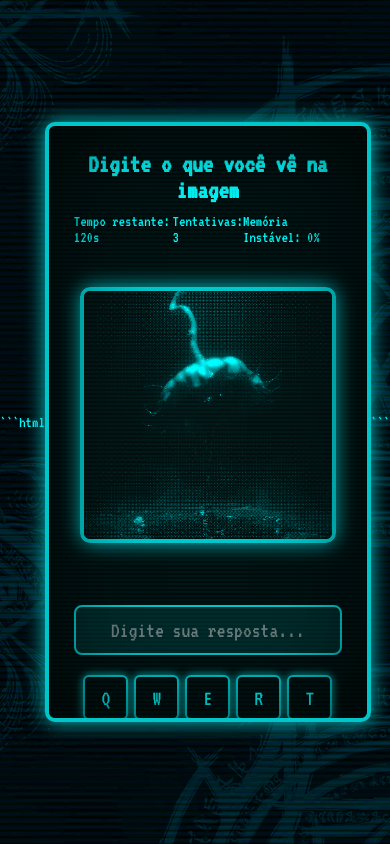
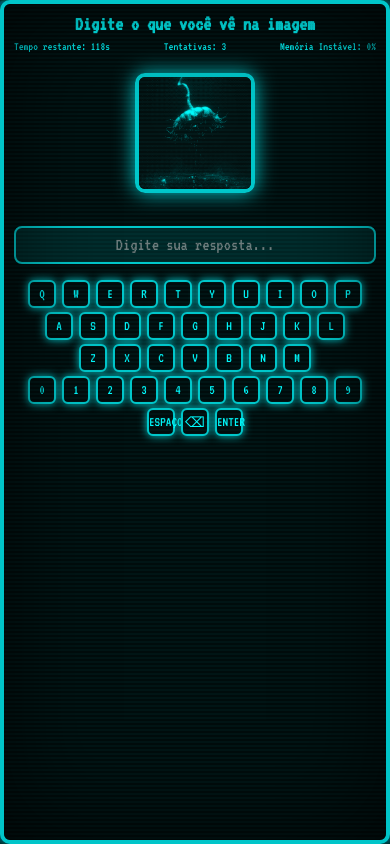
Before and after one commit to Cartografool/SALA-AZUL, a plain HTML site: page index.html in a window 390 px wide. Both pictures are taken after a click on the button "INICIAR". Drawn offline with Linux system fonts and the light colour scheme.

Commit message:
Refactor index.html for game enhancements
Updated HTML structure and styles for the game interface, added timer functionality, and improved input handling.

````diff
--- a/index.html
+++ b/index.html
@@ -1,196 +1,292 @@
-```html
-<!DOCTYPE html>
+<!doctype html>
 <html lang="pt-BR">
   <head>
-<meta charset="UTF-8">
-<meta name="viewport" content="width=device-width, initial-scale=1">
+    <meta charset="UTF-8" />
+    <meta name="viewport" content="width=device-width, initial-scale=1" />
     <title>SALA AZUL</title>
 
     <style>
       @import url("https://fonts.googleapis.com/css2?family=VT323&display=swap");
 
-*{margin:0;padding:0;box-sizing:border-box;}
-
-html,body{
-background:url("background.png"),linear-gradient(to bottom,#000000,#0a0003);
-font-family:"VT323",monospace;
-color:#00fcff;
-height:100vh;
-display:flex;
-justify-content:center;
-align-items:center;
-overflow:hidden;
+      * {
+        margin: 0;
+        padding: 0;
+        box-sizing: border-box;
       }
 
-.crt-container{width:800px;height:600px;position:relative;}
-
-.crt{
-width:100%;
-height:100%;
-background:black;
-border:4px solid #00c5c9;
-border-radius:10px;
-box-shadow:0 0 20px #00c5c9;
-overflow:hidden;
-position:relative;
+      html,
+      body {
+        background:
+          url("background.png"), linear-gradient(to bottom, #000000, #0a0003);
+        font-family: "VT323", monospace;
+        color: #00fcff;
+        height: 100vh;
+        display: flex;
+        justify-content: center;
+        align-items: center;
+        overflow: hidden;
       }
 
-.scanlines,.flicker,.vignette{
-position:absolute;
-width:100%;
-height:100%;
-pointer-events:none;
+      .crt-container {
+        width: 800px;
+        height: 600px;
+        position: relative;
       }
 
-.scanlines{
-background:linear-gradient(to bottom,rgba(0,255,255,.03),rgba(0,255,255,.1),rgba(0,255,255,.03));
-background-size:100% 4px;
+      .crt {
+        width: 100%;
+        height: 100%;
+        background: black;
+        border: 4px solid #00c5c9;
+        border-radius: 10px;
+        box-shadow: 0 0 20px #00c5c9;
+        overflow: hidden;
+        position: relative;
       }
 
-.flicker{
-background:rgba(0,0,0,.05);
-animation:flicker .3s infinite;
+      .scanlines,
+      .flicker,
+      .vignette {
+        position: absolute;
+        width: 100%;
+        height: 100%;
+        pointer-events: none;
       }
 
-@keyframes flicker{
-0%,20%,100%{opacity:.1}
-25%{opacity:.5}
-30%{opacity:.2}
+      .scanlines {
+        background: linear-gradient(
+          to bottom,
+          rgba(0, 255, 255, 0.03),
+          rgba(0, 255, 255, 0.1),
+          rgba(0, 255, 255, 0.03)
+        );
+        background-size: 100% 4px;
       }
 
-.vignette{box-shadow:inset 0 0 100px rgba(0,0,0,.7)}
-
-.menu{
-position:absolute;
-width:100%;
-height:100%;
-display:flex;
-flex-direction:column;
-justify-content:center;
-align-items:center;
-text-align:center;
+      .flicker {
+        background: rgba(0, 0, 0, 0.05);
+        animation: flicker 0.3s infinite;
       }
 
-.menu h1{
-font-size:70px;
-margin-bottom:40px;
-text-shadow:0 0 20px #00fcff;
+      @keyframes flicker {
+        0%,
+        20%,
+        100% {
+          opacity: 0.1;
+        }
+        25% {
+          opacity: 0.5;
+        }
+        30% {
+          opacity: 0.2;
+        }
       }
 
-.menu button{
-font-family:"VT323",monospace;
-font-size:28px;
-margin:10px;
-padding:10px 40px;
-background:black;
-color:#00fcff;
-border:2px solid #00c5c9;
-cursor:pointer;
-box-shadow:0 0 10px #00c5c9;
+      .vignette {
+        box-shadow: inset 0 0 100px rgba(0, 0, 0, 0.7);
       }
 
-.menu-message{
-margin-top:20px;
-font-size:20px;
-white-space:pre-line;
+      .menu {
+        position: absolute;
+        width: 100%;
+        height: 100%;
+        display: flex;
+        flex-direction: column;
+        justify-content: center;
+        align-items: center;
+        text-align: center;
       }
 
-.container{
-display:none;
-flex-direction:column;
-width:100%;
-height:100%;
-padding:25px;
-gap:10px;
+      .menu h1 {
+        font-size: 70px;
+        margin-bottom: 40px;
+        text-shadow: 0 0 20px #00fcff;
       }
 
-.title{text-align:center;font-size:26px}
-
-.status-bar{
-display:flex;
-justify-content:space-between;
-font-size:16px;
+      .menu button {
+        font-family: "VT323", monospace;
+        font-size: 28px;
+        margin: 10px;
+        padding: 10px 40px;
+        background: black;
+        color: #00fcff;
+        border: 2px solid #00c5c9;
+        cursor: pointer;
+        box-shadow: 0 0 10px #00c5c9;
       }
 
-.image-box{
-display:flex;
-justify-content:center;
-align-items:center;
-height:320px;
+      .menu-message {
+        margin-top: 20px;
+        font-size: 20px;
+        white-space: pre-line;
       }
 
-.image-box img{
-max-height:80%;
-border:4px solid #00c5c9;
-border-radius:10px;
-box-shadow:0 0 20px #00c5c9;
+      .container {
+        display: none;
+        flex-direction: column;
+        width: 100%;
+        height: 100%;
+        padding: 25px;
+        gap: 10px;
       }
 
-.message-box{text-align:center;font-size:18px;font-weight:bold}
-
-.hint-box{text-align:center;font-size:14px;color:#8bfaff}
-
-.input-container{
-display:flex;
-justify-content:center;
+      .title {
+        text-align: center;
+        font-size: 26px;
       }
 
-#answer-input{
-width:100%;
-max-width:480px;
-background:rgba(0,255,255,.1);
-border:2px solid #00c5c9;
-border-radius:8px;
-padding:12px;
-font-family:"VT323",monospace;
-font-size:22px;
-color:#00fcff;
-text-align:center;
-pointer-events:none;
+      .status-bar {
+        display: flex;
+        justify-content: space-between;
+        font-size: 16px;
       }
 
-/* TECLADO */
-
-.virtual-keyboard{
-display:none;
-flex-direction:column;
-align-items:center;
-gap:6px;
-margin-top:10px;
+      .image-box {
+        display: flex;
+        justify-content: center;
+        align-items: center;
+        height: 320px;
       }
 
-.kb-row{
-display:flex;
-justify-content:center;
-gap:6px;
-flex-wrap:wrap;
+      .image-box img {
+        max-height: 80%;
+        border: 4px solid #00c5c9;
+        border-radius: 10px;
+        box-shadow: 0 0 20px #00c5c9;
       }
 
-.virtual-keyboard button{
-font-family:"VT323",monospace;
-font-size:22px;
-width:45px;
-height:45px;
-background:black;
-color:#00fcff;
-border:2px solid #00c5c9;
-border-radius:6px;
-box-shadow:0 0 8px #00c5c9;
-cursor:pointer;
+      .message-box {
+        text-align: center;
+        font-size: 18px;
+        font-weight: bold;
       }
 
-.kb-space{width:140px}
-.kb-enter{width:90px}
-.kb-back{width:60px}
+      .hint-box {
+        text-align: center;
+        font-size: 14px;
+        color: #8bfaff;
+      }
 
+      .input-container {
+        display: flex;
+        justify-content: center;
+      }
+
+      #answer-input {
+        width: 100%;
+        max-width: 480px;
+        background: rgba(0, 255, 255, 0.1);
+        border: 2px solid #00c5c9;
+        border-radius: 8px;
+        padding: 12px;
+        font-family: "VT323", monospace;
+        font-size: 22px;
+        color: #00fcff;
+        text-align: center;
+        pointer-events: none;
+      }
+
+      /* teclado */
+
+      .virtual-keyboard {
+        display: none;
+        flex-direction: column;
+        align-items: center;
+        gap: 6px;
+        margin-top: 10px;
+      }
+
+      .kb-row {
+        display: flex;
+        justify-content: center;
+        gap: 6px;
+        flex-wrap: wrap;
+      }
+
+      .virtual-keyboard button {
+        font-family: "VT323", monospace;
+        font-size: 22px;
+        width: 45px;
+        height: 45px;
+        background: black;
+        color: #00fcff;
+        border: 2px solid #00c5c9;
+        border-radius: 6px;
+        box-shadow: 0 0 8px #00c5c9;
+        cursor: pointer;
+      }
+
+      .kb-space {
+        width: 140px;
+      }
+      .kb-enter {
+        width: 90px;
+      }
+      .kb-back {
+        width: 60px;
+      }
+
+      /* MOBILE */
+
+      @media (max-width: 700px) {
+        html,
+        body {
+          align-items: flex-start;
+        }
+
+        .crt-container {
+          width: 100vw;
+          height: 100vh;
+        }
+
+        .container {
+          padding: 10px;
+          gap: 6px;
+        }
+
+        .title {
+          font-size: 20px;
+        }
+
+        .status-bar {
+          font-size: 12px;
+        }
+
+        .image-box {
+          height: 150px;
+        }
+
+        #answer-input {
+          font-size: 18px;
+          padding: 8px;
+        }
+
+        .virtual-keyboard {
+          gap: 4px;
+        }
+
+        .virtual-keyboard button {
+          width: 28px;
+          height: 28px;
+          font-size: 14px;
+        }
+
+        .kb-space {
+          width: 70px;
+        }
+        .kb-enter {
+          width: 55px;
+        }
+        .kb-back {
+          width: 35px;
+        }
+      }
     </style>
   </head>
 
   <body>
-
     <div class="crt-container">
       <div class="crt">
-
         <div class="scanlines"></div>
         <div class="flicker"></div>
         <div class="vignette"></div>
@@ -203,7 +299,6 @@ cursor:pointer;
         </div>
 
         <div class="container" id="game-container">
-
           <h1 class="title">Digite o que você vê na imagem</h1>
 
           <div class="status-bar">
@@ -213,39 +308,46 @@ cursor:pointer;
           </div>
 
           <div class="image-box">
-<img id="game-image">
+            <img id="game-image" />
           </div>
 
           <div class="message-box" id="message"></div>
           <div class="hint-box" id="hint"></div>
 
           <div class="input-container">
-<input id="answer-input" readonly inputmode="none" placeholder="Digite sua resposta...">
+            <input
+              id="answer-input"
+              readonly
+              inputmode="none"
+              placeholder="Digite sua resposta..."
+            />
           </div>
 
-<!-- TECLADO -->
-
           <div class="virtual-keyboard" id="keyboard">
-
             <div class="kb-row">
-<button>Q</button><button>W</button><button>E</button><button>R</button><button>T</button>
-<button>Y</button><button>U</button><button>I</button><button>O</button><button>P</button>
+              <button>Q</button><button>W</button><button>E</button
+              ><button>R</button><button>T</button> <button>Y</button
+              ><button>U</button><button>I</button><button>O</button
+              ><button>P</button>
             </div>
 
             <div class="kb-row">
-<button>A</button><button>S</button><button>D</button><button>F</button>
-<button>G</button><button>H</button><button>J</button><button>K</button><button>L</button>
+              <button>A</button><button>S</button><button>D</button
+              ><button>F</button> <button>G</button><button>H</button
+              ><button>J</button><button>K</button><button>L</button>
             </div>
 
             <div class="kb-row">
-<button>Z</button><button>X</button><button>C</button><button>V</button>
-<button>B</button><button>N</button><button>M</button>
+              <button>Z</button><button>X</button><button>C</button
+              ><button>V</button> <button>B</button><button>N</button
+              ><button>M</button>
             </div>
 
             <div class="kb-row">
-<button>0</button><button>1</button><button>2</button><button>3</button>
-<button>4</button><button>5</button><button>6</button><button>7</button>
-<button>8</button><button>9</button>
+              <button>0</button><button>1</button><button>2</button
+              ><button>3</button> <button>4</button><button>5</button
+              ><button>6</button><button>7</button> <button>8</button
+              ><button>9</button>
             </div>
 
             <div class="kb-row">
@@ -253,21 +355,17 @@ cursor:pointer;
               <button class="kb-back">⌫</button>
               <button class="kb-enter">ENTER</button>
             </div>
-
           </div>
-
         </div>
 
         <audio id="sound-enter" src="enter.wav"></audio>
         <audio id="sound-correct" src="correct.wav"></audio>
         <audio id="sound-wrong" src="wrong.wav"></audio>
         <audio id="sound-typing" src="typing.wav"></audio>
-
       </div>
     </div>
 
     <script>
-
       const keyboard = document.getElementById("keyboard");
       const answerInputEl = document.getElementById("answer-input");
 
@@ -279,7 +377,8 @@ const gameContainer = document.getElementById("game-container");
       const menuMessage = document.getElementById("menu-message");
 
       const messageEl = document.getElementById("message");
-const hintEl = document.getElementById("hint");
+      const timerEl = document.getElementById("timer");
+      const attemptsEl = document.getElementById("attempts");
 
       const soundEnter = document.getElementById("sound-enter");
       const soundCorrect = document.getElementById("sound-correct");
@@ -287,93 +386,119 @@ const soundWrong = document.getElementById("sound-wrong");
       const soundTyping = document.getElementById("sound-typing");
 
       const IMAGES_AND_ANSWERS = [
-{image:"imagens/imagem1.png",answers:["flor murcha","planta murcha"]},
-{image:"imagens/imagem2.png",answers:["boneco sem olhos"]},
-{image:"imagens/imagem3.png",answers:["numero 3","3 riscado"]},
-{image:"imagens/imagem4.png",answers:["vela e sombra"]},
-{image:"imagens/imagem5.png",answers:["espiral"]}
+        {
+          image: "imagens/imagem1.png",
+          answers: ["flor murcha", "planta murcha"],
+        },
+        { image: "imagens/imagem2.png", answers: ["boneco sem olhos"] },
+        { image: "imagens/imagem3.png", answers: ["numero 3", "3 riscado"] },
+        { image: "imagens/imagem4.png", answers: ["vela e sombra"] },
+        { image: "imagens/imagem5.png", answers: ["espiral"] },
       ];
 
-let currentIndex=0;
+      let currentIndex = 0;
+      let tempoRestante = 120;
+      let tentativas = 3;
 
-startBtn.onclick=()=>{
-menu.style.display="none";
-gameContainer.style.display="flex";
-keyboard.style.display="flex";
+      function iniciarTimer() {
+        setInterval(() => {
+          tempoRestante--;
+          timerEl.textContent = "Tempo restante: " + tempoRestante + "s";
+          if (tempoRestante <= 0) {
+            messageEl.textContent = "TEMPO ESGOTADO!";
+            keyboard.style.display = "none";
+          }
+        }, 1000);
+      }
+
+      startBtn.onclick = () => {
+        menu.style.display = "none";
+        gameContainer.style.display = "flex";
+        keyboard.style.display = "flex";
         mostrarImagem();
+        iniciarTimer();
         soundEnter.play();
       };
 
-helpBtn.onclick=()=>{
-menuMessage.textContent=
-"Observe a imagem e descreva o que vê.\n"+
-"Use palavras simples.\n"+
-"3 tentativas por imagem.";
+      helpBtn.onclick = () => {
+        menuMessage.textContent =
+          "Observe a imagem e descreva o que vê.\nUse palavras simples.\n3 tentativas por imagem.";
       };
 
-function mostrarImagem(){
-document.getElementById("game-image").src=IMAGES_AND_ANSWERS[currentIndex].image;
-answerInputEl.value="";
-messageEl.textContent="";
+      function mostrarImagem() {
+        document.getElementById("game-image").src =
+          IMAGES_AND_ANSWERS[currentIndex].image;
+        answerInputEl.value = "";
+        messageEl.textContent = "";
+        tentativas = 3;
+        attemptsEl.textContent = "Tentativas: " + tentativas;
       }
 
-function verificarResposta(){
+      function verificarResposta() {
+        const resposta = answerInputEl.value.trim().toLowerCase();
+        const respostas = IMAGES_AND_ANSWERS[currentIndex].answers;
 
-const resposta=answerInputEl.value.trim().toLowerCase();
-const respostas=IMAGES_AND_ANSWERS[currentIndex].answers;
-
-if(respostas.includes(resposta)){
+        if (respostas.includes(resposta)) {
           soundCorrect.play();
-messageEl.textContent="Resposta correta!";
+          messageEl.textContent = "Resposta correta!";
           currentIndex++;
 
-setTimeout(()=>{
-if(currentIndex>=IMAGES_AND_ANSWERS.length){
-messageEl.textContent="Você completou o protocolo.";
-keyboard.style.display="none";
-}else{
+          setTimeout(() => {
+            if (currentIndex >= IMAGES_AND_ANSWERS.length) {
+              messageEl.textContent = "Você completou o protocolo.";
+              keyboard.style.display = "none";
+            } else {
               mostrarImagem();
             }
-},1200);
+          }, 1200);
+        } else {
+          tentativas--;
+          attemptsEl.textContent = "Tentativas: " + tentativas;
+          soundWrong.play();
 
-}else{
-soundWrong.play();
-messageEl.textContent="INCORRETO!";
+          if (tentativas <= 0) {
+            messageEl.textContent = "Falha. Próxima imagem.";
+            currentIndex++;
+
+            setTimeout(() => {
+              if (currentIndex >= IMAGES_AND_ANSWERS.length) {
+                messageEl.textContent = "Você completou o protocolo.";
+                keyboard.style.display = "none";
+              } else {
+                mostrarImagem();
+              }
+            }, 1200);
+          } else {
+            messageEl.textContent = "INCORRETO!";
+          }
         }
 
-answerInputEl.value="";
+        answerInputEl.value = "";
       }
 
-document.querySelectorAll("#keyboard button").forEach(btn=>{
-btn.onclick=()=>{
+      document.querySelectorAll("#keyboard button").forEach((btn) => {
+        btn.onclick = () => {
+          const key = btn.textContent;
 
-const key=btn.textContent;
-
-if(key==="ENTER"){
+          if (key === "ENTER") {
             verificarResposta();
             return;
           }
-
-if(key==="⌫"){
-answerInputEl.value=answerInputEl.value.slice(0,-1);
+          if (key === "⌫") {
+            answerInputEl.value = answerInputEl.value.slice(0, -1);
+            return;
+          }
+          if (key === "ESPAÇO") {
+            answerInputEl.value += " ";
             return;
           }
 
-if(key==="ESPAÇO"){
-answerInputEl.value+=" ";
-return;
-}
+          answerInputEl.value += key.toLowerCase();
 
-answerInputEl.value+=key.toLowerCase();
-
-soundTyping.currentTime=0;
+          soundTyping.currentTime = 0;
           soundTyping.play();
-
         };
       });
-
     </script>
-
   </body>
 </html>
-```
````
Lines whose indentation alone changed are shown as unchanged.
